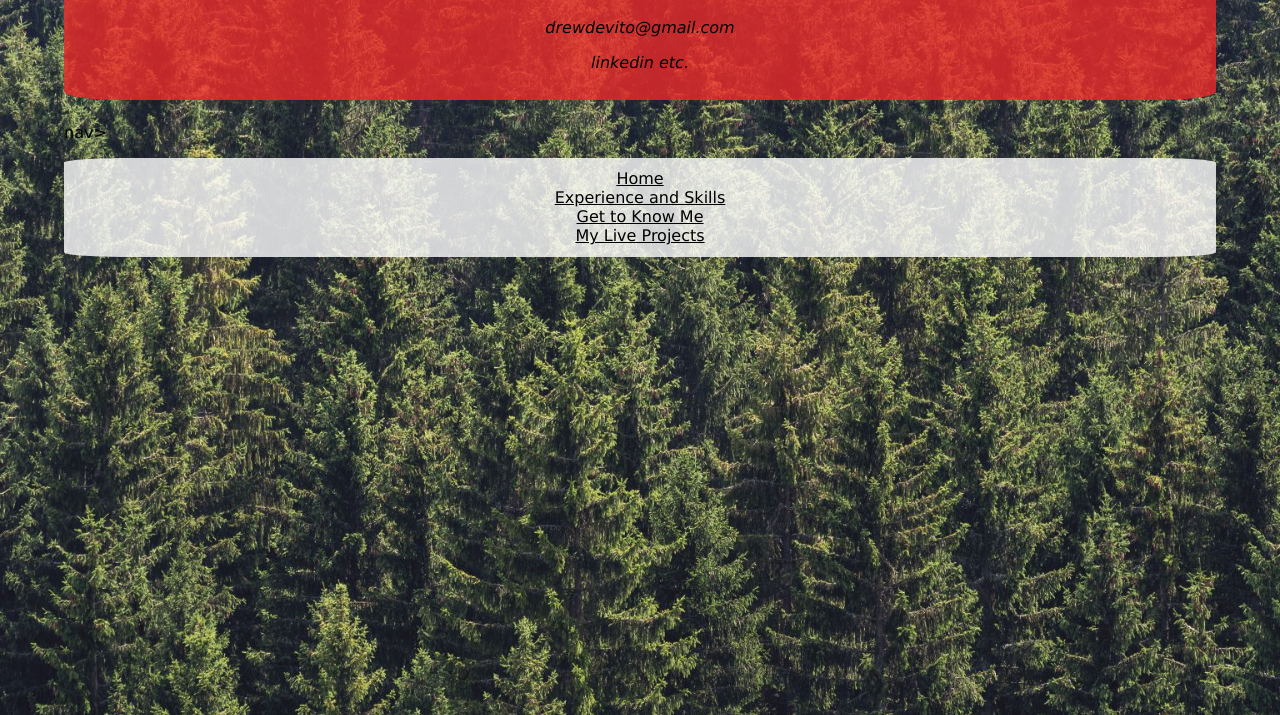
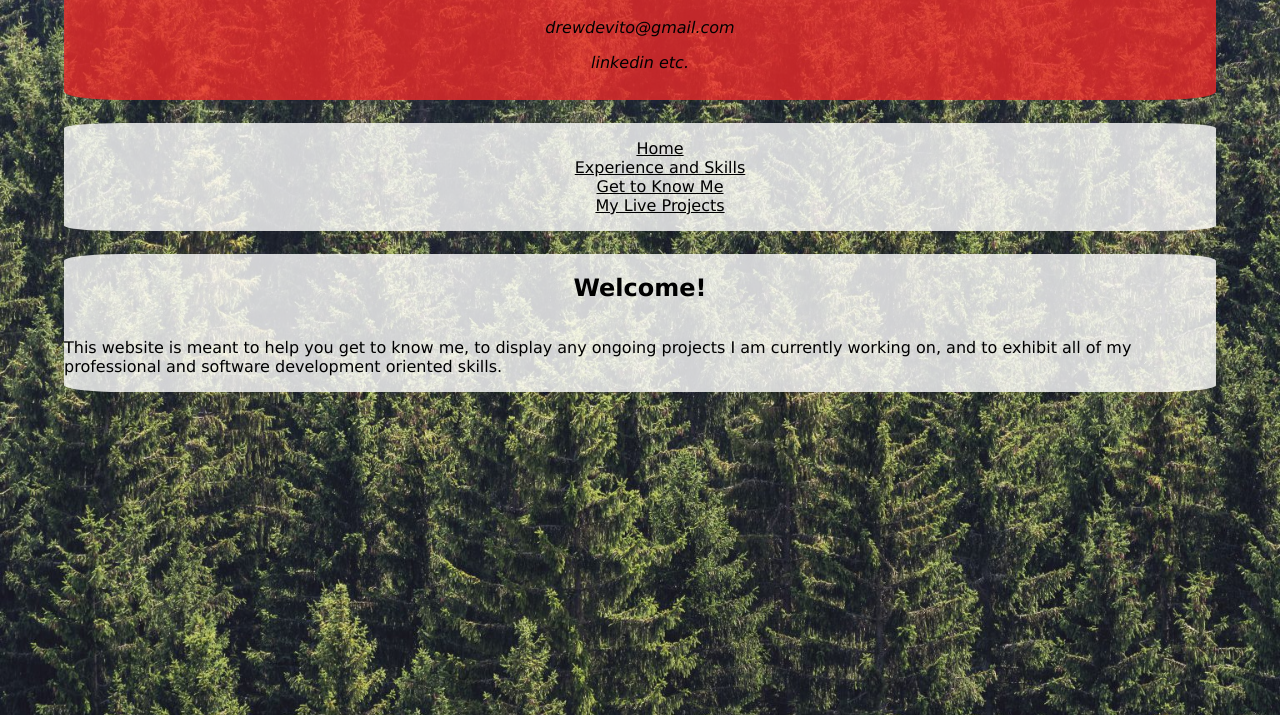
Before and after one commit to devitodev/challenge-two, a plain HTML site: page index.html in a window 1280 px wide. Shown: the part 82-797 px from the top of the page. Drawn offline with Linux system fonts and the light colour scheme.

Commit message:
Reworked code in both CSS and HTML to have many different elements work with flexbox

```diff
--- a/assets/style.css
+++ b/assets/style.css
@@ -30,22 +30,25 @@ footer {
 
 /* ID Selectors */
 
-#navbar {
+nav {
+    display: flex;
+    justify-content: center;
     background-color: rgba(255, 255, 255, 0.8);
-    text-decoration: none;
     border: #55505C;
     color: white;
     border-radius:5%;
-    list-style-type: none;
-    padding: 1%;
     margin-bottom: 2%;
 }
 
-#navbar li {
+nav ul {
+    list-style-type: none;
+}
+
+nav li {
     color:white;
 }
 
-#navbar li a {
+nav li a {
     display: block;
     color: black;
     text-align: center;
@@ -62,12 +65,22 @@ footer {
 
 /* Class Selectors */
 
+.maincontent {
+    display: flex;
+    flex-wrap: wrap;
+}
 .whitebox {
+    display: flex;
+    flex-wrap: wrap;
+    justify-content: center;
     background-color: rgba(255, 255, 255, 0.8);
     color: black;
     border-radius: 5%;
-    list-style-type: none;
-    margin-bottom: 2%;
+    margin-bottom: 5%;
+}
+
+.whitebox h2 {
+    text-align: center;
 }
 
 .greenbox {
--- a/index.html
+++ b/index.html
@@ -8,27 +8,29 @@
     <link rel="stylesheet" href="./assets/style.css">
 
 </head>
-
-<body>
-<main>
-
     <header>
         <h1>William Drew DeVito</h1>
         <address>
             <p>drewdevito@gmail.com</p>
             <p>linkedin etc.</p>
         </address>
-    </header>
+</header>
 
 <nav>
-  nav>
-    <ul id="navbar">
+    <ul>
         <li> <a href="./index.html">Home</a></li>
         <li> <a href="./pages/exp.html"> Experience and Skills</a></li>
         <li> <a href="./pages/me.html"> Get to Know Me </a></li>
         <li> <a href="./pages/projects.html">My Live Projects</a></li>
     </ul>
 </nav>
+
+<body>
+    <main class="maincontent">
+<section class="whitebox">
+<h2>Welcome!</h2>
+<p>This website is meant to help you get to know me, to display any ongoing projects I am currently working on, and to exhibit all of my professional and software development oriented skills. </p>
+</section>
 
 </main>
 
```
